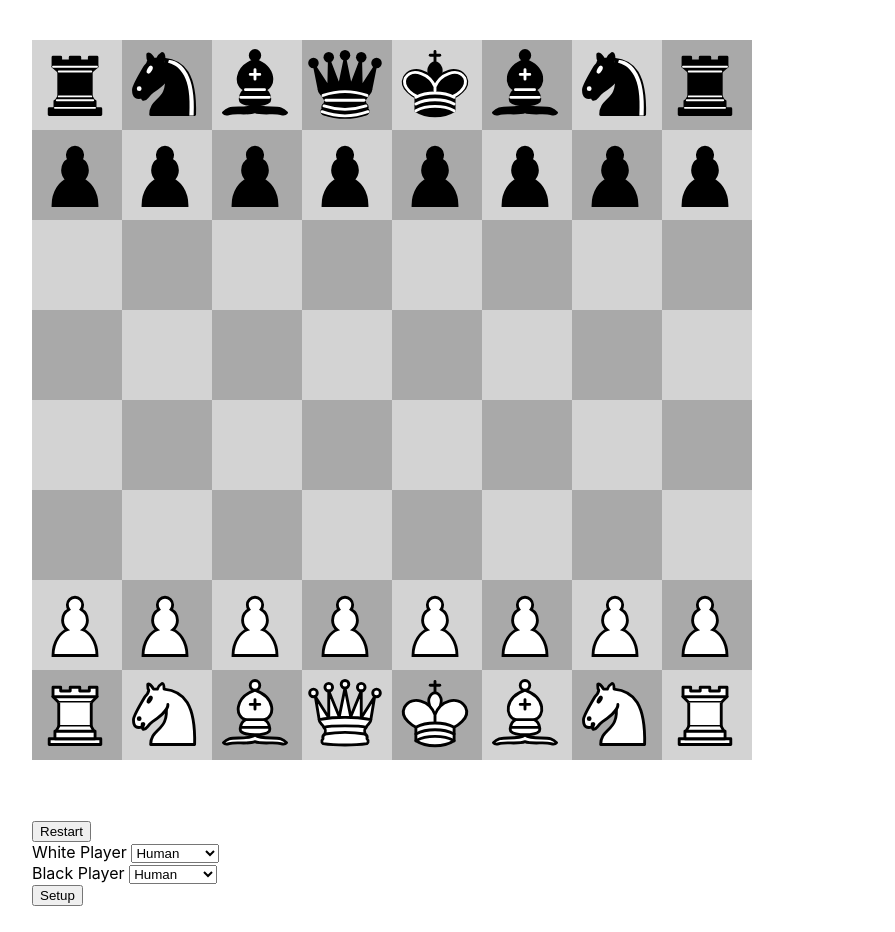
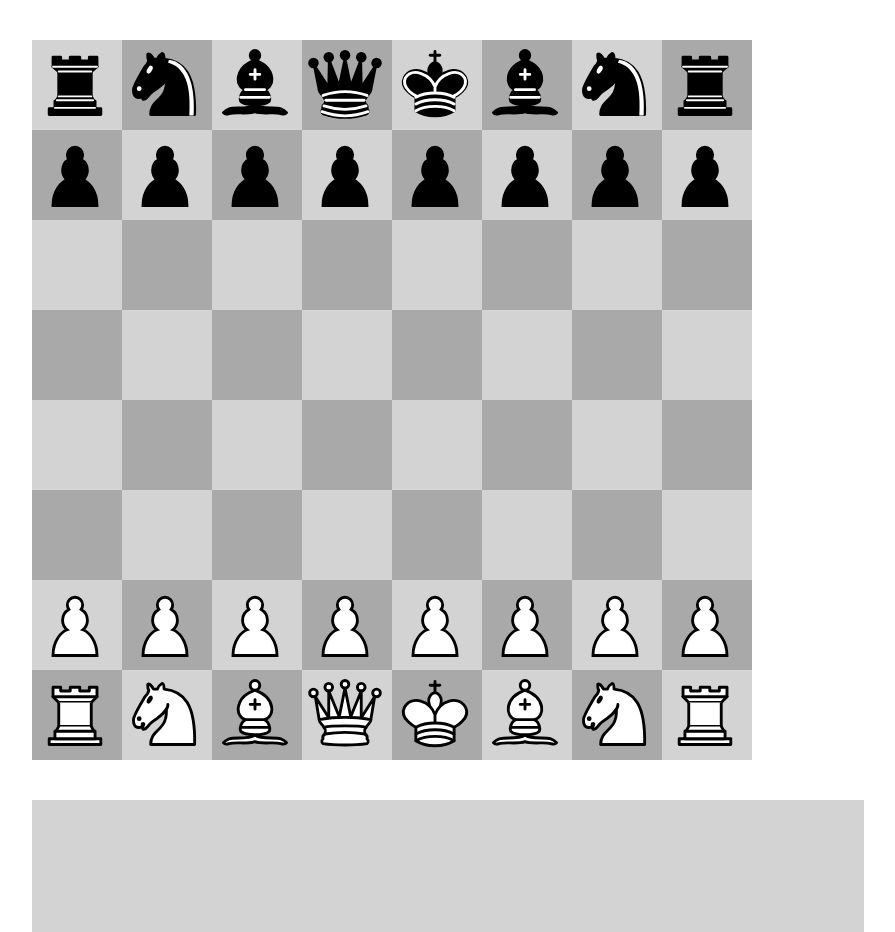
Before and after one commit to alex34567/yachessjs, a React (Create React App) app: page /setup in a window 1280 px wide. Shown: the top 932 px of the page, without its empty margins (8-903 px from the left). Before the commit the page ends 906 px from the top, so only its background shows below. Built offline with nearby package versions, Linux system fonts and the light colour scheme.

Commit message:
Use react router.

```diff
--- a/package.json
+++ b/package.json
@@ -14,6 +14,7 @@
     "prettier": "^2.2.1",
     "react": "^17.0.1",
     "react-dom": "^17.0.1",
+    "react-router-dom": "^5.2.0",
     "react-scripts": "4.0.3",
     "stockfish.js": "^10.0.2",
     "typescript": "^4.2.3",
@@ -44,6 +45,7 @@
     ]
   },
   "devDependencies": {
+    "@types/react-router-dom": "^5.1.7",
     "@typescript-eslint/eslint-plugin": "^4.18.0",
     "@typescript-eslint/parser": "^4.18.0",
     "eslint": "^7.22.0",
--- a/src/App.tsx
+++ b/src/App.tsx
@@ -1,28 +1,23 @@
 import * as React from 'react'
 import './App.css'
 import SetupMode from './SetupMode'
-import { getStartState, State } from './logic/state'
-import { useState } from 'react'
 import PlayMode from './PlayMode'
-
-export interface ModeProps {
-  switchMode: (isSetup: boolean) => void
-  defaultState: State
-  setDefaultState: (state: State) => void
-}
+import { BrowserRouter, Switch, Route, Redirect } from 'react-router-dom'
 
 function App (_props: {}) {
-  const [defaultState, setDefaultState] = useState<State>(getStartState())
-  const [isSetup, setIsSetup] = useState<boolean>(false)
-
-  let mode
-  if (isSetup) {
-    mode = <SetupMode defaultState={defaultState} setDefaultState={setDefaultState} switchMode={setIsSetup}/>
-  } else {
-    mode = <PlayMode defaultState={defaultState} setDefaultState={setDefaultState} switchMode={setIsSetup}/>
-  }
-
-  return mode
+  return (
+    <BrowserRouter>
+      <Switch>
+        <Redirect exact from='/' to='/play'/>
+        <Route path='/play'>
+          <PlayMode/>
+        </Route>
+        <Route path='/setup'>
+          <SetupMode/>
+        </Route>
+      </Switch>
+    </BrowserRouter>
+  )
 }
 
 export default App
--- a/src/PlayMode.tsx
+++ b/src/PlayMode.tsx
@@ -6,16 +6,20 @@ import { BLACK } from './logic/pieces'
 import ChessBoard from './ChessBoard'
 import GameInfo from './GameInfo'
 import { Pos } from './logic/util'
-import { ModeProps } from './App'
+import { useHistory, useLocation } from 'react-router-dom'
+import { changeMode, getStateFromQuery } from './util'
 
 interface Players {
   white: Player
   black: Player
 }
 
-export default function PlayMode (props: ModeProps) {
+export default function PlayMode (_props: {}) {
+  const history = useHistory()
+  const location = useLocation()
   const [players, setPlayers] = useState<Players>({ white: new Human(), black: new Human() })
-  const [state, setState] = useState(props.defaultState)
+
+  const [state, setState] = useState(() => getStateFromQuery(history))
   const [highlightedPos, setHighlightedPos] = useState<Pos>()
 
   useEffect(() => {
@@ -23,10 +27,11 @@ export default function PlayMode (props: ModeProps) {
     // then the board will be corrupted with the move that have been be canceled.
     // This variable blocks the board from updating in the promise handler,
     // preventing this race condition.
+    const defaultState = getStateFromQuery(history)
     let stateValid = true
     let player1 = players.white
     let player2 = players.black
-    if (props.defaultState.currTurn === BLACK) {
+    if (defaultState.currTurn === BLACK) {
       const tmp = player1
       player1 = player2
       player2 = tmp
@@ -46,8 +51,8 @@ export default function PlayMode (props: ModeProps) {
       setState(state)
       return ret
     }
-    player1.makeMove(props.defaultState).then(makeMoveThen)
-    setState(props.defaultState)
+    player1.makeMove(defaultState).then(makeMoveThen)
+    setState(defaultState)
     return () => {
       stateValid = false
       players.white.close()
@@ -60,8 +65,7 @@ export default function PlayMode (props: ModeProps) {
   }
 
   const switchMode = () => {
-    props.setDefaultState(state)
-    props.switchMode(true)
+    changeMode(history, location, state, '/setup', false)
   }
 
   let currPlayer = players.white
--- a/src/SetupInfo.tsx
+++ b/src/SetupInfo.tsx
@@ -5,18 +5,21 @@ import LabelledTextBox from './LabelledTextbox'
 import { ChangeEvent, useState } from 'react'
 import BoardSquare from './BoardSquare'
 import { Pos } from './logic/util'
+import { changeMode } from './util'
+import { useHistory, useLocation } from 'react-router-dom'
 
 export interface SetupInfoProps {
   state: State
   changeState: (state: State) => void
   selectedPiece?: Piece
   selectPiece: (piece?: Piece) => void
-  switchMode: (isStartup: boolean) => void
 }
 
 export default function SetupInfo (props: SetupInfoProps) {
   const [inputFen, setInputFen] = useState(() => props.state.toFen())
   const [fenImportError, setImportError] = useState<string>()
+  const history = useHistory()
+  const location = useLocation()
 
   let errorKey = 0
   const errors: React.ReactElement[] = []
@@ -83,7 +86,7 @@ export default function SetupInfo (props: SetupInfoProps) {
     }))
   }
   function onPlay () {
-    props.switchMode(false)
+    changeMode(history, location, props.state, '/play', false)
   }
 
   newError(fenImportError, fenImportError)
--- a/src/SetupMode.tsx
+++ b/src/SetupMode.tsx
@@ -5,20 +5,28 @@ import SetupInfo from './SetupInfo'
 import * as React from 'react'
 import { Pos } from './logic/util'
 import { EMPTY, Piece } from './logic/pieces'
-import { ModeProps } from './App'
+import { changeMode, getStateFromQuery } from './util'
+import { useHistory, useLocation } from 'react-router-dom'
 
-export default function SetupMode (props: ModeProps) {
+export default function SetupMode (_props: {}) {
+  const history = useHistory()
   const [highlightedPos, setHighlightedPos] = useState<Pos>()
   const [selectedPiece, setSelectedPiece] = useState<Piece>()
+  const state = getStateFromQuery(history)
+  const location = useLocation()
 
-  const makeMove = (state: State) => props.setDefaultState(state)
+  function setState (newState: State) {
+    changeMode(history, location, newState, '/setup', true)
+  }
+
+  const makeMove = (state: State) => setState(state)
   function changeHighlight (pos?: Pos) {
     setHighlightedPos(pos)
     setSelectedPiece(undefined)
   }
   function selectPiece (piece?: Piece) {
     if (highlightedPos) {
-      props.setDefaultState(props.defaultState.modify(newState => {
+      setState(state.modify(newState => {
         newState.board = newState.board.set(highlightedPos, EMPTY)
       }))
     } else {
@@ -29,7 +37,7 @@ export default function SetupMode (props: ModeProps) {
 
   const setup = { setupPiece: selectedPiece }
   return <div className='App'>
-    <ChessBoard changeHighlight={changeHighlight} highlightedPos={highlightedPos} state={props.defaultState} setup={setup} makeMove={makeMove}/>
-    <SetupInfo changeState={makeMove} selectPiece={selectPiece} selectedPiece={selectedPiece} switchMode={props.switchMode} state={props.defaultState}/>
+    <ChessBoard changeHighlight={changeHighlight} highlightedPos={highlightedPos} state={state} setup={setup} makeMove={makeMove}/>
+    <SetupInfo changeState={makeMove} selectPiece={selectPiece} selectedPiece={selectedPiece} state={state}/>
   </div>
 }
--- a/src/logic/moves.ts
+++ b/src/logic/moves.ts
@@ -4,6 +4,7 @@ import * as moveNotation from './move_notation'
 import * as state from './state'
 import * as immmutable from 'immutable'
 import { State } from './state'
+import assert from 'assert'
 
 abstract class Move {
   state: state.State
@@ -179,9 +180,9 @@ class EnPassant extends NormalMove {
   protected doChain (state: State) {
     super.doChain(state)
     const passedPawn = this.toPos.addRank(-this.piece.color.PAWN_RANK_DIR)
-    console.assert(passedPawn)
+    assert(passedPawn)
 
-    state.board = state.board.set(passedPawn!, pieces.EMPTY)
+    state.board = state.board.set(passedPawn, pieces.EMPTY)
   }
 }
 
--- /dev/null
+++ b/src/util.ts
@@ -0,0 +1,32 @@
+import { getStartState, State, stateFromFen } from './logic/state'
+import { History, Location } from 'history'
+
+export function getStateFromQuery (history: History) {
+  const query = new URLSearchParams(history.location.search)
+  const rawState = query.get('fen')
+  if (rawState) {
+    try {
+      return stateFromFen(rawState)
+      // Ignore bad fen strings
+    } catch (e) {}
+  }
+  return getStartState()
+}
+
+export function changeMode (history: History, location: Location, state: State, path: string, replace: boolean) {
+  const newLoc = { ...location }
+  const query = new URLSearchParams(newLoc.search)
+  const fen = state.toFen()
+  newLoc.pathname = path
+  if (fen === getStartState().toFen()) {
+    query.delete('fen')
+  } else {
+    query.set('fen', state.toFen())
+  }
+  newLoc.search = query.toString()
+  if (replace) {
+    history.replace(newLoc)
+  } else {
+    history.push(newLoc)
+  }
+}
```
Also changed, not shown: 1 other file (tests, documents, lock files or other folders).
